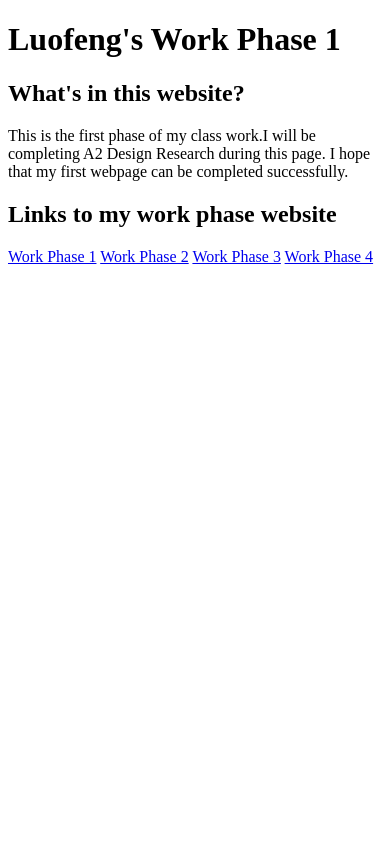
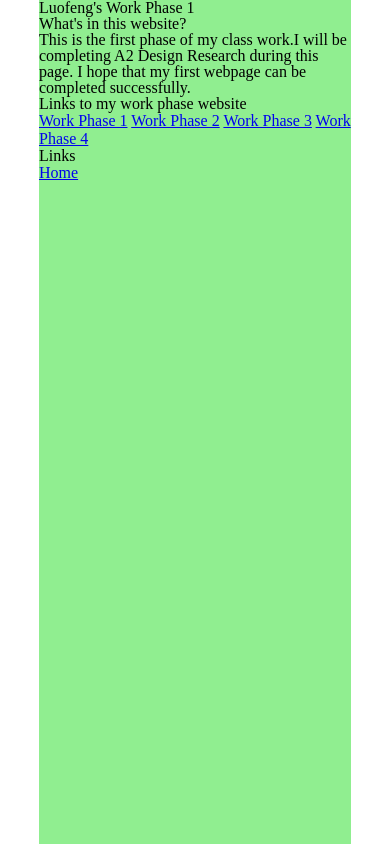
Before and after one commit to LUO404-tech/deco7140_development, a plain HTML site: page work_phase_1/index.html in a window 390 px wide. Drawn offline with Linux system fonts and the light colour scheme.

Commit message:
Responsive Layout
Added to layout.css standard styles for a container and a media query for larger screens with changed styles.

```diff
--- /dev/null
+++ b/work_phase_1/css/layout.css
@@ -0,0 +1,20 @@
+/* Layout */
+
+.container {
+    height: 100vh;
+    /* Full viewport height */
+    width: 80vw;
+    /* 80% of the viewport width */
+    margin: 0 auto;
+    /* Centers the container horizontally */
+    background-color: lightgreen;
+    /* Light background for contrast */
+}
+
+/* Larger screens (e.g., tablets or desktops) */
+@media (min-width: 768px) {
+    .container {
+        width: 60vw;
+        /* 60% of the viewport width */
+    }
+}
--- /dev/null
+++ b/work_phase_1/css/reset.css
@@ -0,0 +1,27 @@
+/* Reset margins, padding, and box-sizing */
+* {
+    margin: 0;
+    padding: 0;
+    box-sizing: border-box;
+}
+/* Reset typography for headings and paragraphs */
+h1,
+h2,
+h3,
+h4,
+h5,
+h6,
+p {
+    margin: 0;
+    padding: 0;
+    font-size: 100%;
+    font-weight: normal;
+    line-height: 1;
+}
+/* Remove list styles */
+ul,
+ol {
+    margin: 0;
+    padding: 0;
+    list-style: none;
+}
--- a/work_phase_1/index.html
+++ b/work_phase_1/index.html
@@ -4,26 +4,38 @@
         <meta charset="UTF-8" />
         <meta name="viewport" content="width=device-width, initial-scale=1.0" />
 
+        <!-- CSS Linking -->
+        <link rel="stylesheet" href="css/reset.css" />
+        <link rel="stylesheet" href="css/base.css" />
+        <link rel="stylesheet" href="css/layout.css" />
+        <link rel="stylesheet" href="css/components.css" />
+
         <title>Work Phase 1</title>
     </head>
     <body>
-        <header>
+        <header></header>
+        <div class="container">
             <h1>Luofeng's Work Phase 1</h1>
-        </header>
+
             <section>
                 <h2>What's in this website?</h2>
                 <p>
-                This is the first phase of my class work.I will be completing A2
-                Design Research during this page. I hope that my first webpage
-                can be completed successfully.
+                    This is the first phase of my class work.I will be
+                    completing A2 Design Research during this page. I hope that
+                    my first webpage can be completed successfully.
                 </p>
             </section>
             <section>
                 <h2>Links to my work phase website</h2>
-            <a href="work_phase_1/index.html">Work Phase 1</a>
-            <a href="work_phase_2/index.html">Work Phase 2</a>
-            <a href="work_phase_3/index.html">Work Phase 3</a>
-            <a href="work_phase_4/index.html">Work Phase 4</a>
+                <a href="/work_phase_1/index.html">Work Phase 1</a>
+                <a href="/work_phase_2/index.html">Work Phase 2</a>
+                <a href="/work_phase_3/index.html">Work Phase 3</a>
+                <a href="/work_phase_4/index.html">Work Phase 4</a>
             </section>
+            <section>
+                <h2>Links</h2>
+                <a href="../index.html">Home</a>
+            </section>
+        </div>
     </body>
 </html>
```
Also changed, not shown: work_phase_1/colour_scheme.html (added, +10 -0 lines), work_phase_1/components.html (added, +10 -0 lines), work_phase_1/layout.html (added, +10 -0 lines), work_phase_1/spacing.html (added, +10 -0 lines), work_phase_1/typography.html (added, +10 -0 lines), work_phase_2/index.html (+8 -4 lines), work_phase_3/index.html (+8 -4 lines), work_phase_4/index.html (+4 -4 lines), work_phase_1/css/base.css (added), work_phase_1/css/components.css (added). Lines whose indentation alone changed are shown as unchanged.
